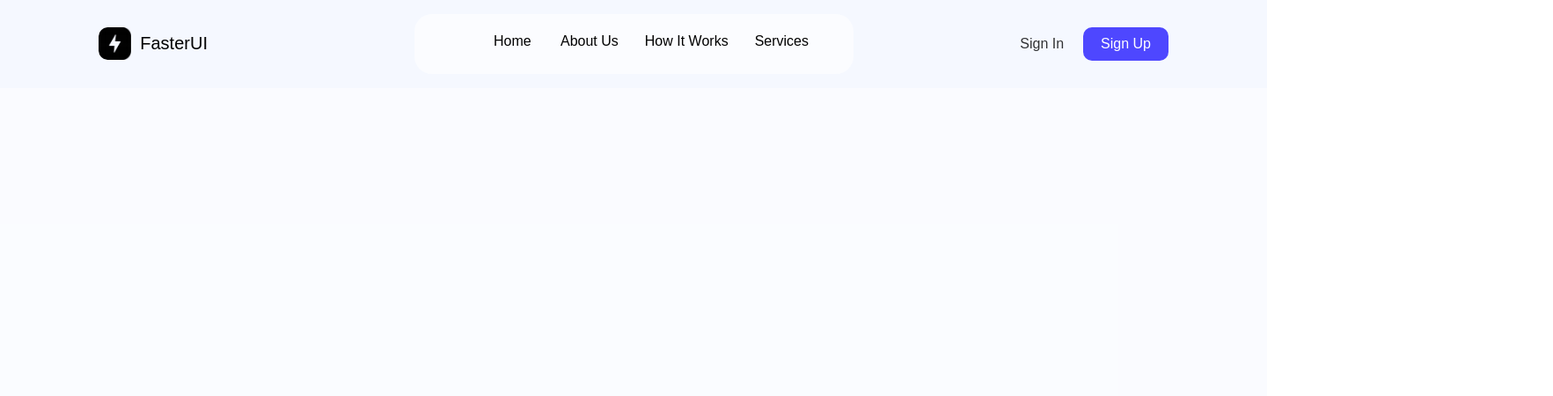
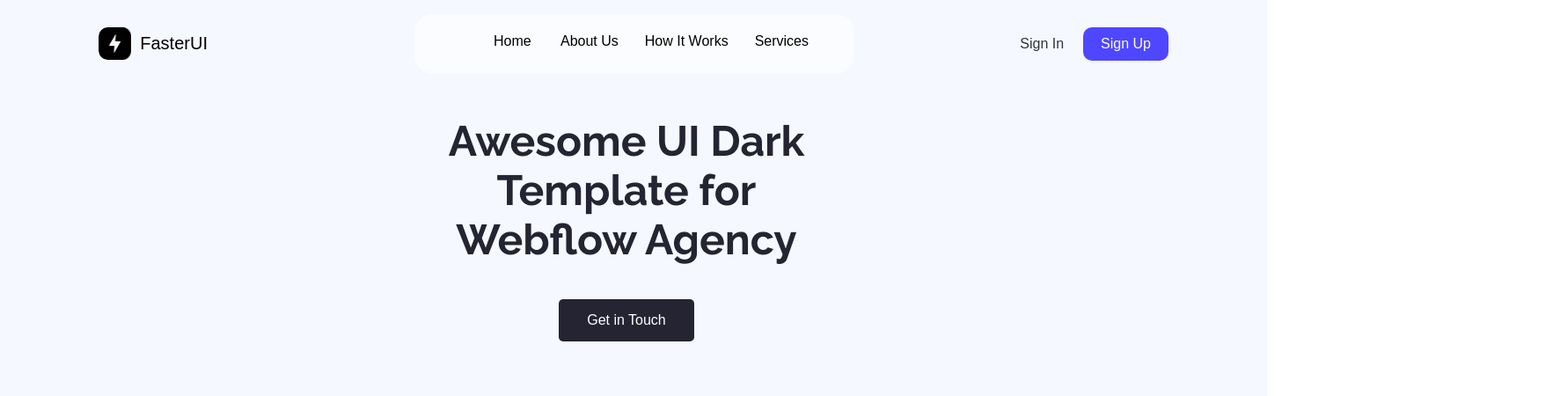
Before and after one commit to Dhanarajb/faster-ai, a plain HTML site: page index.html in a window 1280 px wide. Shown: the top 450 px of the page at 88% size, 1765 px wide, since content can reach past the window. Drawn offline with Linux system fonts and the light colour scheme.

Commit message:
get in touch

```diff
--- a/index.css
+++ b/index.css
@@ -1,3 +1,6 @@
+@import url('https://fonts.googleapis.com/css2?family=Raleway:wght@400;700&display=swap');
+
+
 body {
     margin: 0;
     font-family: Arial, sans-serif;
@@ -133,41 +136,45 @@ li {
 
 
 /* content */
-.main-content {
-    width: 100%;
-    height: 100vh;
-    display: flex;
-    justify-content: center;
-    align-items: center;
+/* .main-content {
     position: relative;
-    background-color: rgba(255, 255, 255, 0.5);
-    /* Semi-transparent white background */
+} */
+
+
+.awesom-ui {
+    text-align: center;
+    color: #252432;
+    width: 764px;
+    height: 315px;
+    top: 188px;
+    left: 338px;
+    gap: 0px;
+    border-radius: 10px 0px 0px 0px;
+    opacity: 0px;
+    font-family: 'Raleway', sans-serif;
+    margin-left: 330px;
+
 }
 
-.image-blur {
-    position: absolute;
-    width: 640.69px;
-    height: 1004.23px;
-    top: -234px;
-    left: 861px;
-    gap: 0px;
-    opacity: 0;
-    background-image: url('https://static.vecteezy.com/system/resources/thumbnails/021/039/796/small/abstract-technology-futuristic-neon-circle-glowing-blue-and-pink-light-lines-with-speed-motion-blur-effect-on-dark-blue-background-vector.jpg');
-    /* Replace 'path_to_your_image.jpg' with the path to your image */
-    background-size: cover;
-    background-position: center;
-    transform: rotate(-46.19deg);
-    /* Add any other styles you need */
+.awesom-ui h1 {
+    font-size: 3rem;
+    margin-bottom: 20px;
 }
 
+.awesom-ui button {
+    background-color: #252432;
+    border: none;
+    color: white;
+    padding: 15px 32px;
+    text-align: center;
+    text-decoration: none;
+    display: inline-block;
+    font-size: 16px;
+    margin-top: 20px;
+    cursor: pointer;
+    border-radius: 5px;
+}
 
-/* .awesom-ui {
-    width: 170px;
-    height: 37.29px;
-    top: 31px;
-    left: 112px;
-    gap: 0px;
-    border-radius:
-        10.26px 0px 0px 0px;
-    opacity: 0px;
-} */
+.awesom-ui button:hover {
+    background-color: #252432;
+}
--- a/index.html
+++ b/index.html
@@ -28,10 +28,10 @@
       </header>
       <div class="main-content">
         <div class="image-blur"></div>
-        <!-- <div class="awesom-ui">
-          <h1>Awesome UI Dark Template for Webflow Agency</h1>
+        <div class="awesom-ui">
+          <h1>Awesome UI Dark<br />Template for<br />Webflow Agency</h1>
           <button>Get in Touch</button>
-        </div> -->
+        </div>
       </div>
     </div>
   </body>
```
